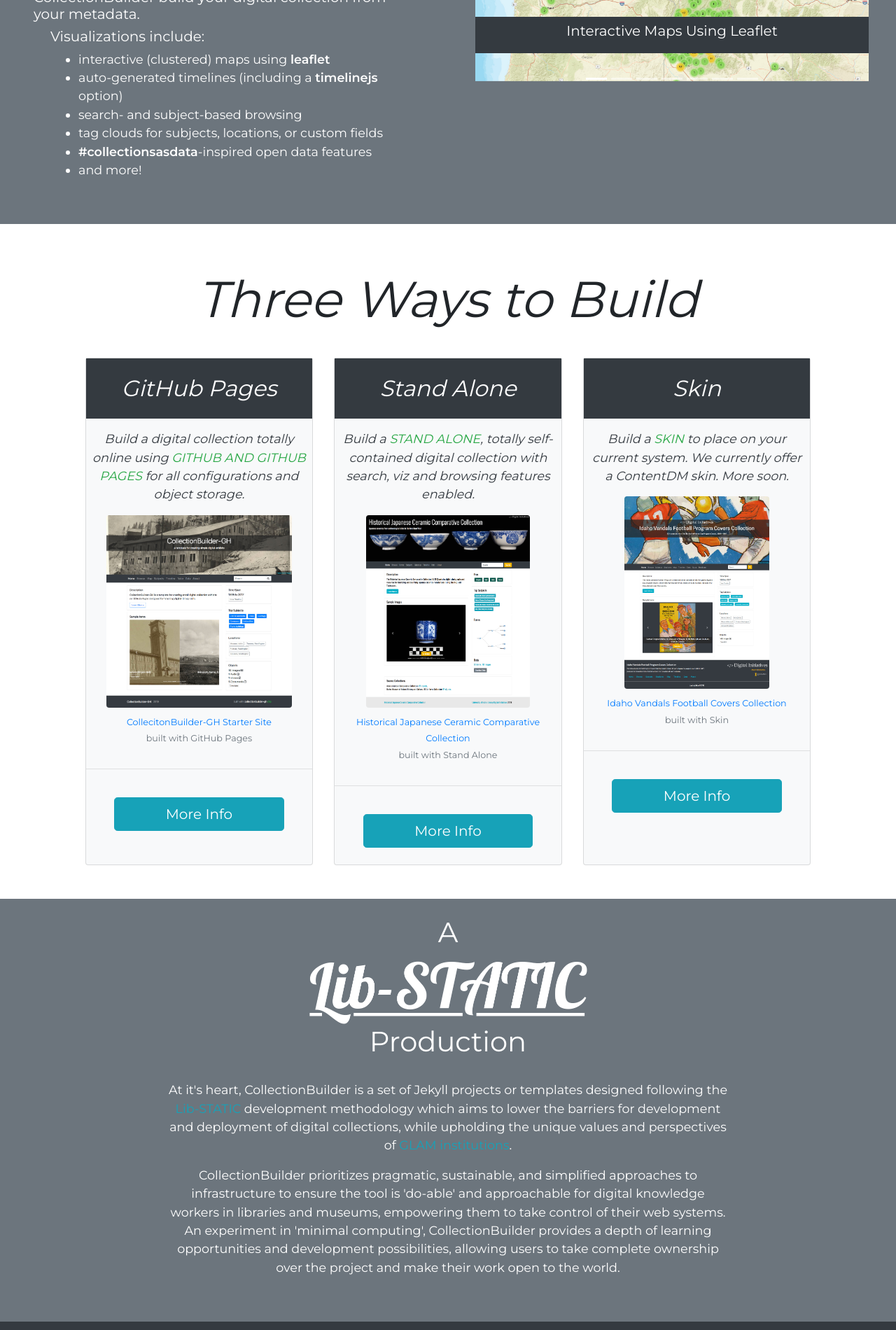
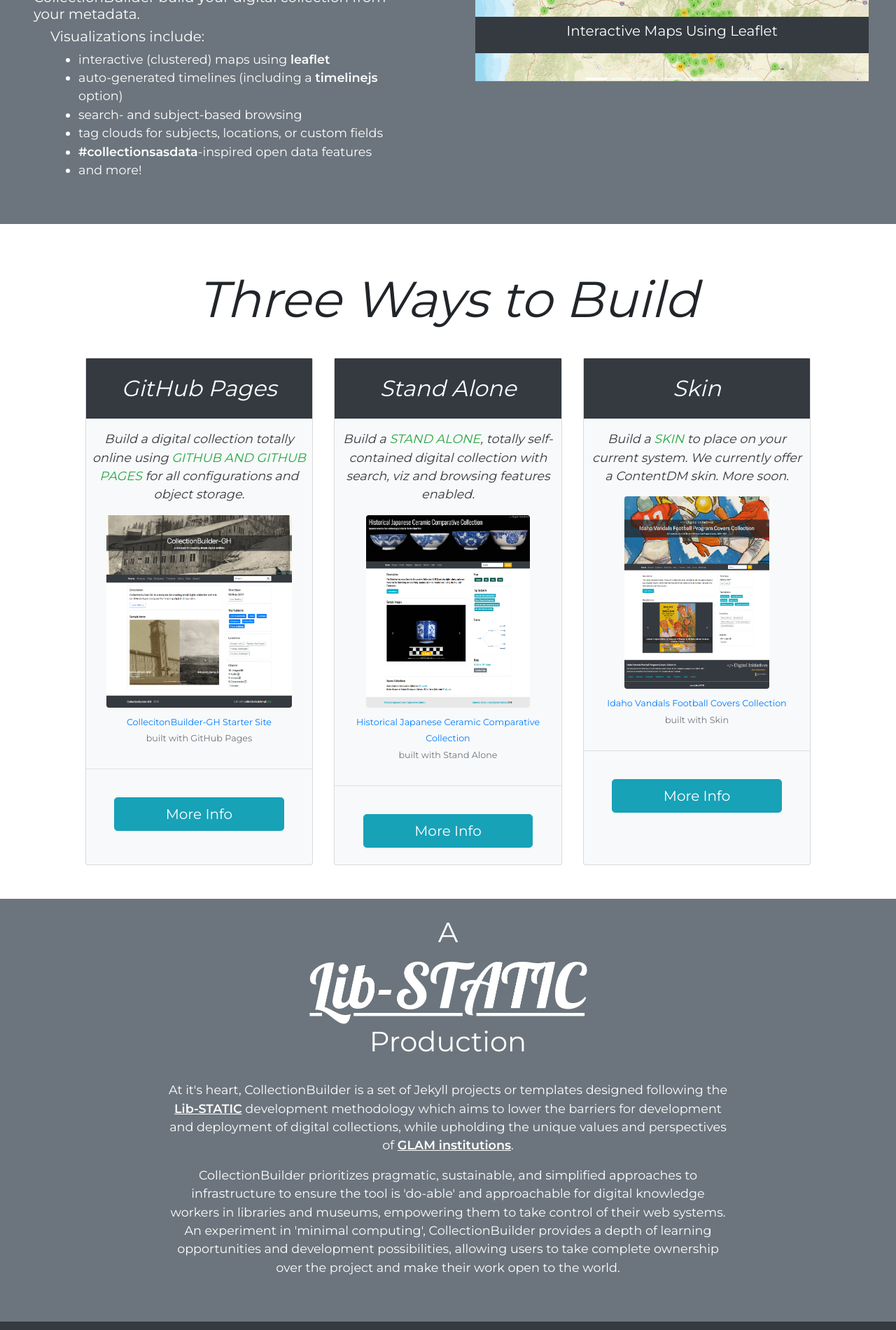
Before and after one commit to CollectionBuilder/collectionbuilder.github.io, a Jekyll site: the page built from index.html, in a window 1280 px wide. Shown: the part 1028-2928 px from the top of the page at 70% size. Built offline with Jekyll 4.4.1, drawn with Linux system fonts in a browser that asks for light colours; comment, search, counter and statistics services are not loaded; grey boxes are pictures that could not be loaded.

Commit message:
improve libstatic section links contrast

```diff
--- a/index.html
+++ b/index.html
@@ -33,8 +33,8 @@
         <p class="h5">Step 2: Save your CSV into the repository and let CollectionBuilder build your digital collection from your metadata.</p>
         <p class="h5 ml-4">Visualizations include:</p>
         <ul class="ml-4">
-            <li>interactive (clustered) maps using <a href="https://leafletjs.com/" class="text-white font-weight-bold" target="_blank">leaflet</a></li>
-            <li>auto-generated timelines (including a <a href="http://timeline.knightlab.com/" class="text-white font-weight-bold">timelinejs</a> option)</li>
+            <li>interactive (clustered) maps using <a href="https://leafletjs.com/" class="text-white font-weight-bold" target="_blank" rel="noopener">leaflet</a></li>
+            <li>auto-generated timelines (including a <a href="http://timeline.knightlab.com/" target="_blank" rel="noopener" class="text-white font-weight-bold">timelinejs</a> option)</li>
             <li>search- and subject-based browsing</li>
             <li>tag clouds for subjects, locations, or custom fields</li>
             <li><a href="https://collectionsasdata.github.io" class="text-white font-weight-bold">#collectionsasdata</a>-inspired open data features</li>
@@ -174,7 +174,7 @@
         </h1>
     </div>
     <div class="col-md-8 offset-md-2 p-4">
-        <p class="text-center ">At it's heart, CollectionBuilder is a set of Jekyll projects or templates designed following the <a href="https://lib-static.github.io/" class="text-info font-bold">Lib-STATIC</a> development methodology which aims to lower the barriers for development and deployment of digital collections, while upholding the unique values and perspectives of <a href="https://en.wikipedia.org/wiki/GLAM_(industry_sector)" class="text-info">GLAM institutions</a>.</p>
+        <p class="text-center ">At it's heart, CollectionBuilder is a set of Jekyll projects or templates designed following the <a href="https://lib-static.github.io/" style="text-decoration: underline;" class="text-white font-weight-bold">Lib-STATIC</a> development methodology which aims to lower the barriers for development and deployment of digital collections, while upholding the unique values and perspectives of <a href="https://en.wikipedia.org/wiki/GLAM_(industry_sector)" style="text-decoration: underline;" class="text-white font-weight-bold">GLAM institutions</a>.</p>
         <p class="text-center">CollectionBuilder prioritizes pragmatic, sustainable, and simplified approaches to infrastructure to ensure the tool is 'do-able' and approachable for digital knowledge workers in libraries and museums, empowering them to take control of their web systems. An experiment in 'minimal computing', CollectionBuilder provides a depth of learning opportunities and development possibilities, allowing users to take complete ownership over the project and make their work open to the world.</p>
     </div>
 </div>
```
